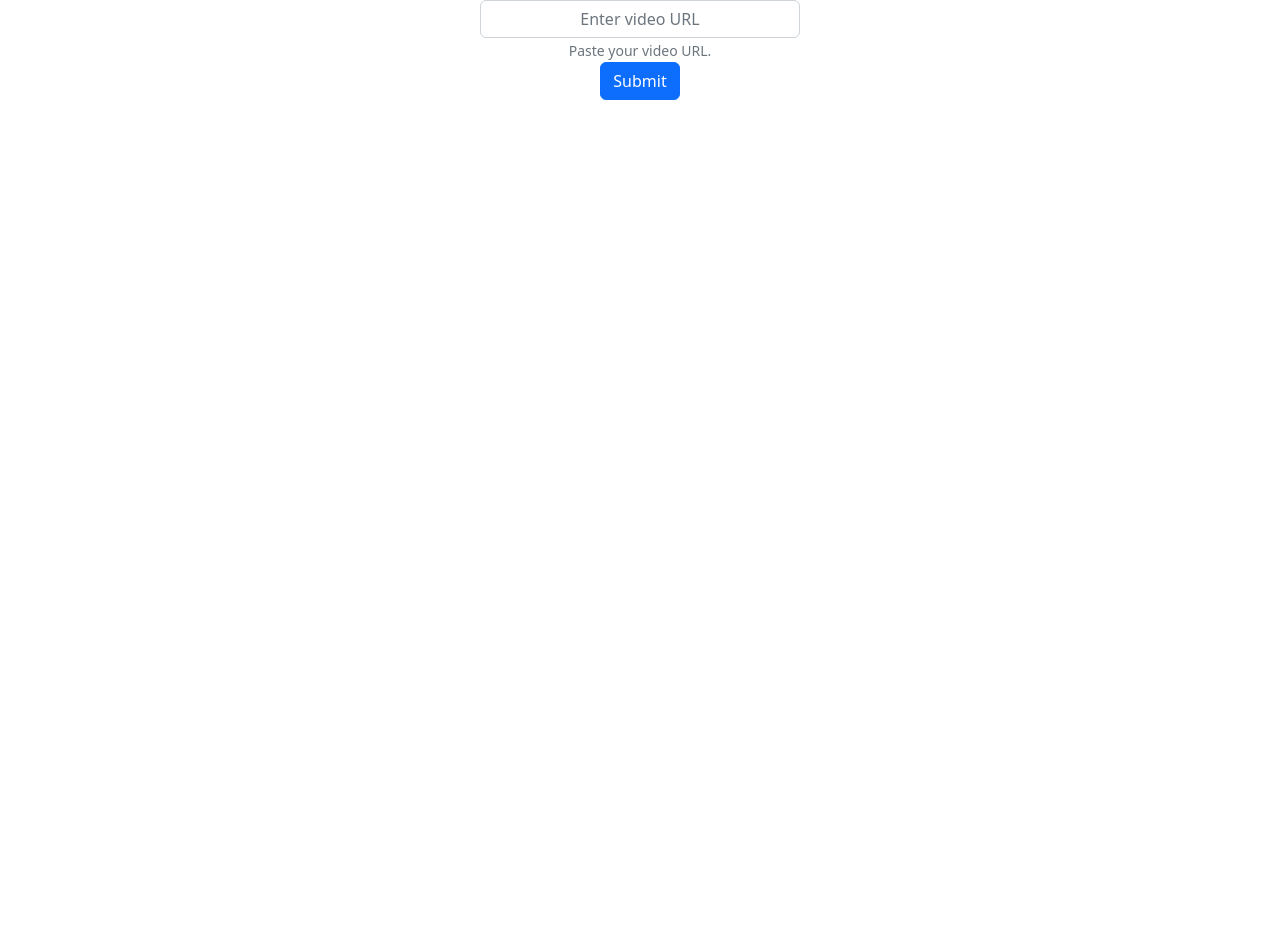
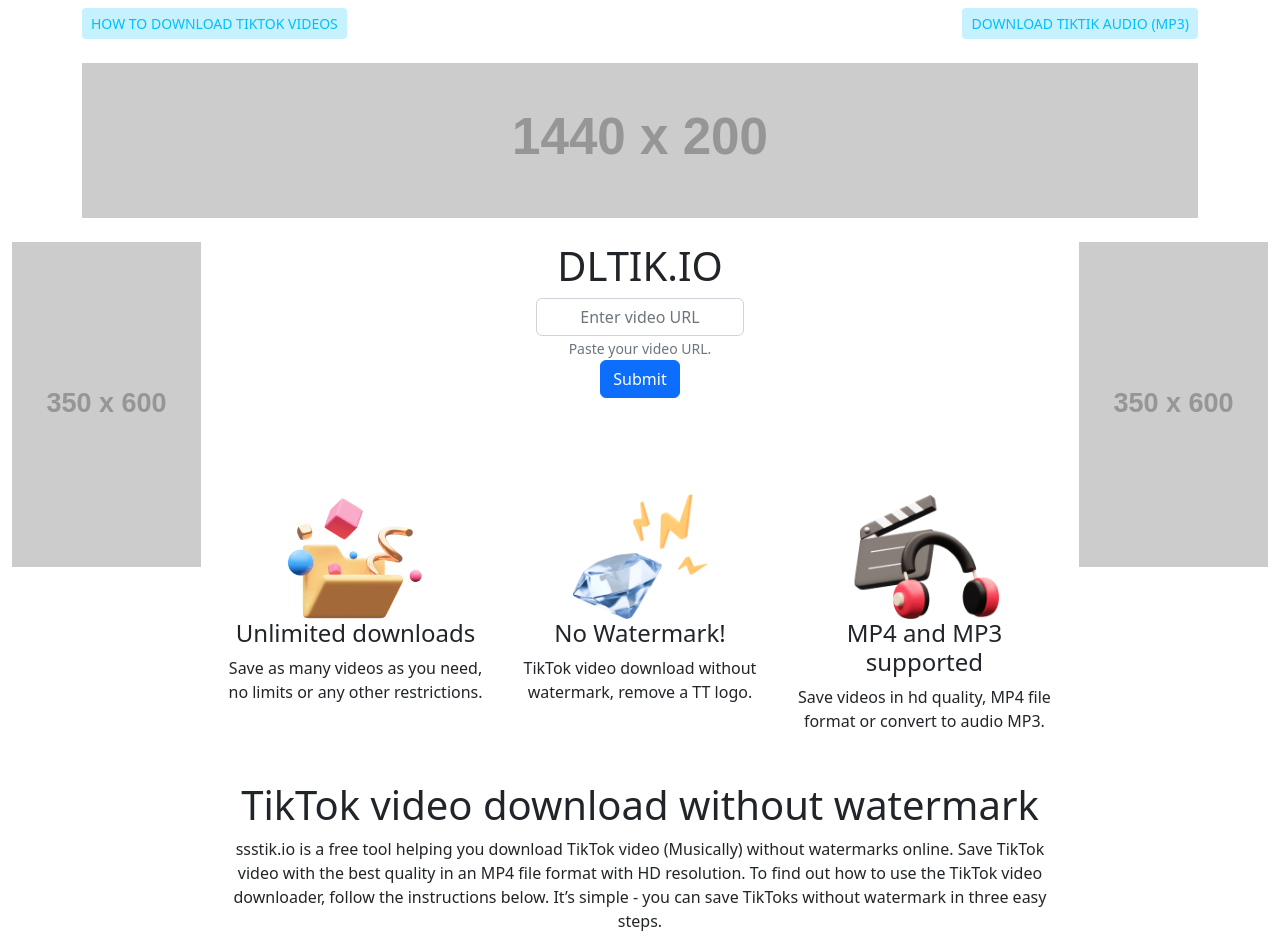
Before and after one commit to harshuchilzy/tikTokDL, a website: page index.html in a window 1280 px wide. Before the commit the page ends 800 px from the top, so only its background shows below. Drawn offline with nearby package versions, Linux system fonts and the light colour scheme; files that its build step writes are made by us from their sources; placeholder pictures from the web are drawn by us.

Commit message:
Webpage layout

```diff
--- /dev/null
+++ b/custom.css
@@ -0,0 +1,4 @@
+.header-btn{
+    background-color:#c6f1ff;
+    color: #00bfff;
+}
--- a/index.html
+++ b/index.html
@@ -4,11 +4,36 @@
     <meta charset="UTF-8">
     <meta http-equiv="X-UA-Compatible" content="IE=edge">
     <meta name="viewport" content="width=device-width, initial-scale=1.0">
-    <title>Tiktok Download</title>
+    <title>DLTOK.IO</title>
     <link rel="stylesheet" href="./css/bootstrap.min.css">
+    <link rel="stylesheet" href="./root/custom.css">
+
 </head>
 <body>
-    <div class="d-flex align-items-center h-100 w-100 justify-content-center">
+    <div class="container">
+        <div class="row mt-2">
+            <div class="col-12">
+                <div class="d-flex align-items-center justify-content-between">
+                    <a class="header-btn btn btn-sm text-uppercase font-weight-bold" href="#">How to download Tiktok videos</a>
+                    <a class="header-btn btn btn-sm text-uppercase font-weight-bold" href="#">Download Tiktik Audio (MP3)</a>
+                </div>
+            </div>
+        </div>
+        <div class="row my-4">
+            <div class="col-12">
+                <img class="img-fluid" src="https://via.placeholder.com/1440x200" alt="banner1"/>
+            </div>
+        </div>
+    </div>
+
+    <div class="container-fluid">
+        <div class="row">
+            <div class="col-2">
+                <img class="img-fluid" src="https://via.placeholder.com/350x600" alt="banner1"/>
+            </div>
+            <div class="col-8">
+                <h1 class="text-center font-weight-bold">DLTIK.IO</h1>
+                <div class="d-flex align-items-start w-100 justify-content-center">
                     <form class="w-25" onsubmit="submitTiktok(event)">
                         <div class="form-group text-center">
                           <label class="d-none" for="video_url">Tiktok Video URL</label>
@@ -18,9 +43,54 @@
                         <button type="submit" class="btn btn-primary mx-auto d-block">Submit</button>
                       </form>
                 </div>
-    <div class="d-flex align-items-center h-100 w-100 justify-content-center">
+                <div class="d-flex w-100 justify-content-center mt-5">
                     <div id="result"></div>
                 </div>
+
+                <div class="row mt-5">
+                    <div class="col">
+                        <div class="text-center">
+                            <img class="img-fluid" src="./assets/images/endless.png" loading="lazy" height="125" width="137">
+                        </div>
+                        <div class="text-center">
+                            <h4 class="text-color--main u-bigger-text">Unlimited downloads</h4>
+                            <div>Save as many videos as you need, no limits or any other restrictions.</div>
+                        </div>
+                    </div>
+                    <div class="col">
+                        <div class="text-center">
+                            <img class="img-fluid" src="./assets/images/no-watermark.png" loading="lazy" height="125" width="134.25">
+                        </div>
+                        <div class="text-center">
+                            <h4 class="text-color--main u-bigger-text">No Watermark!</h4>
+                            <div>TikTok video download without watermark, remove a TT logo.</div>
+                        </div>
+                    </div>
+                    <div class="col">
+                        <div class="text-center img-wrapper">
+                            <img src="./assets/images/audio.png" class="img-fluid" loading="lazy" height="125" width="150">
+                        </div>
+                        <div class="text-center">
+                            <h4 class="text-color--main u-bigger-text">MP4 and MP3 supported</h4>
+                            <div>Save videos in hd quality, MP4 file format or convert to audio MP3.</div>
+                        </div>
+                    </div>
+                </div>
+
+                <div class="row mt-5">
+                    <div class="col-12 text-center">
+                        <h1>TikTok video download without watermark</h1>
+                        <p>ssstik.io is a free tool helping you download TikTok video (Musically) without watermarks online. Save TikTok video with the best quality in an MP4 file format with HD resolution. To find out how to use the TikTok video downloader, follow the instructions below. It’s simple - you can save TikToks without watermark in three easy steps.</p>
+                    </div>
+                </div>
+
+            </div>
+            <div class="col-2">
+                <img class="img-fluid" src="https://via.placeholder.com/350x600" alt="banner1"/>
+            </div>
+        </div>
+    </div>
+
     <script src="https://unpkg.com/axios/dist/axios.min.js"></script>
 <script>
     async function submitTiktok(event){
--- a/main.js
+++ b/main.js
@@ -6,10 +6,13 @@
 
 app.use(express.urlencoded({ extended: true }));
 app.use(express.json());
+app.use('/root', express.static(path.join(__dirname)))
 
 app.use('/css', express.static(path.join(__dirname, 'node_modules/bootstrap/dist/css')))
 app.use('/js', express.static(path.join(__dirname, 'node_modules/bootstrap/dist/js')))
 app.use('/js', express.static(path.join(__dirname, 'node_modules/jquery/dist')))
+app.use('/assets', express.static(path.join(__dirname, 'assets')))
+
 
 app.get('/', function (req, res) {
     res.sendFile(path.join(__dirname+'/index.html'))
```
Also changed, not shown: assets/images/audio.png (added), assets/images/endless.png (added), assets/images/no-watermark.png (added). Lines whose indentation alone changed are shown as unchanged.
